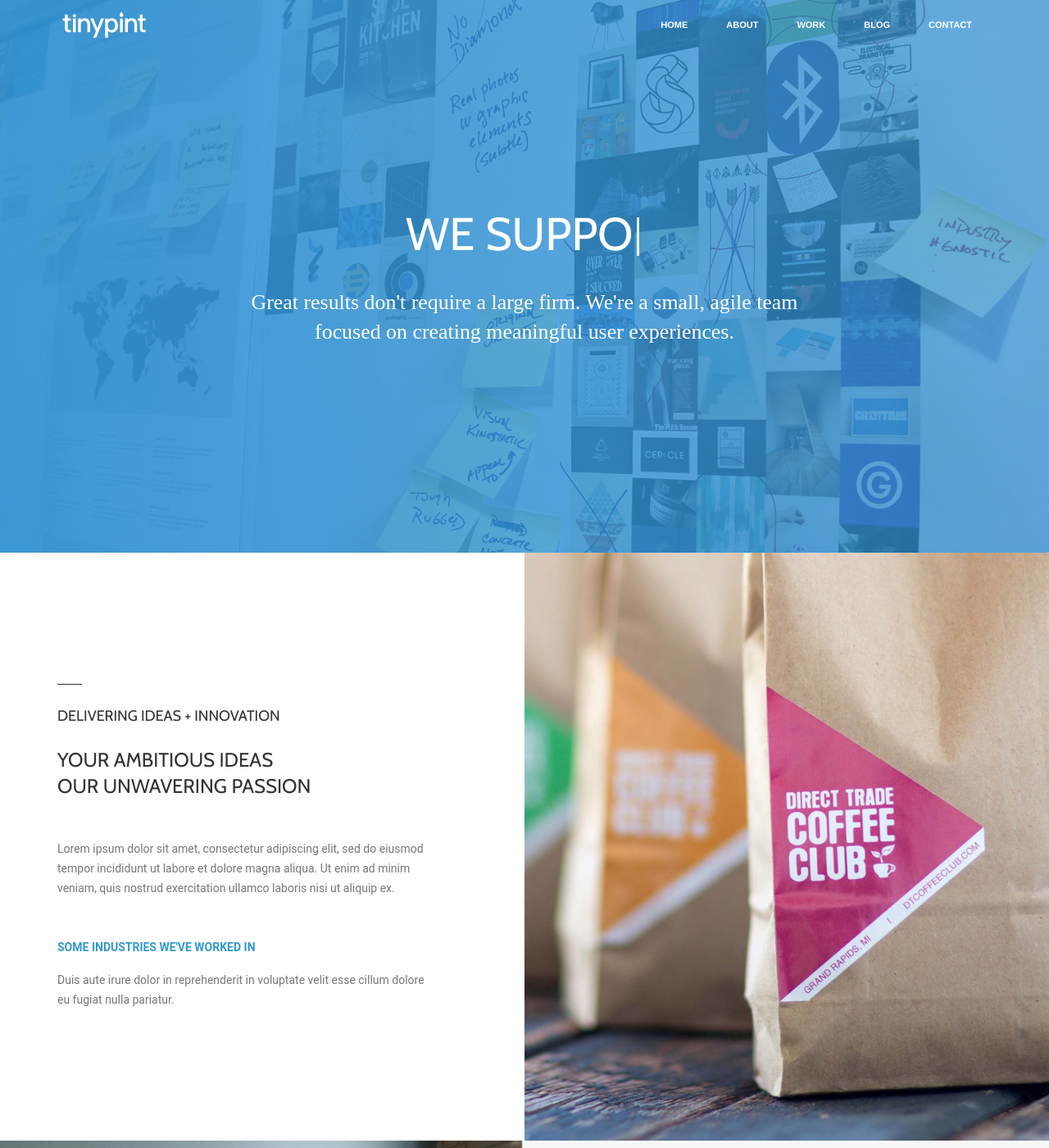
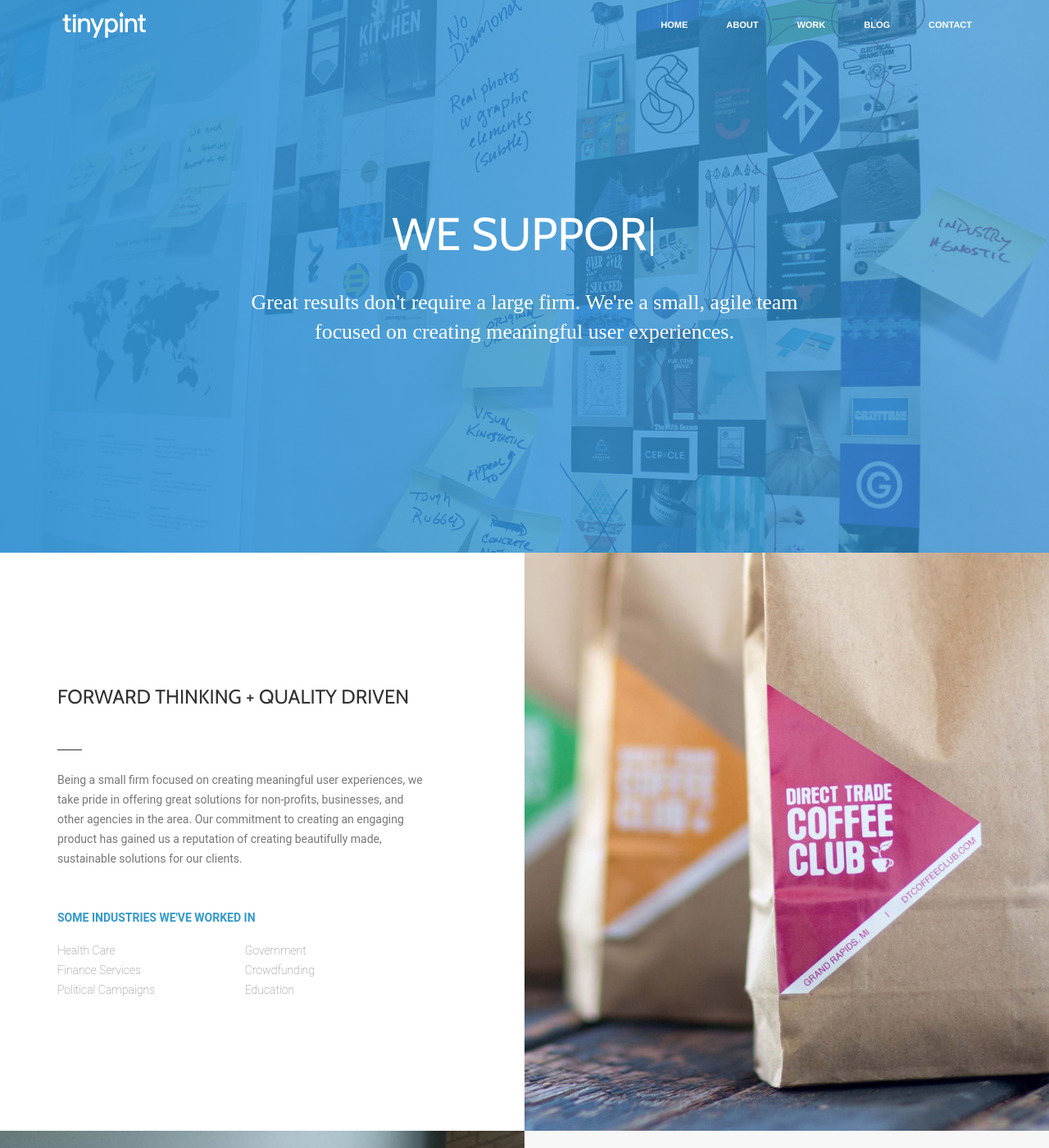
Before and after one commit to webnomads/tinypint.github.io, a Jekyll site: the page built from index.html, in a window 1280 px wide and 1400 px high. Shown: the whole window at 82% size. Built offline with Jekyll 4.4.1, drawn with Linux system fonts in a browser that asks for light colours; some web fonts are replaced; a style sheet for code colours, icons or effects is not loaded; some of the changed text lies outside the part shown.

Commit message:
Updated content for homepage

```diff
--- a/_sass/tinypint/_custom.scss
+++ b/_sass/tinypint/_custom.scss
@@ -1,5 +1,12 @@
 html, body{
   height:100%;
+}
+
+.row {
+  &.fluid {
+    margin-left: 0px;
+    margin-right: 0px;
+  }
 }
 
 svg {
--- a/index.html
+++ b/index.html
@@ -27,16 +27,28 @@ layout: default
     <div class="row">
       <div class="col-md-5 col-sm-7">
         <div class="text-block">
+          <h4>Forward thinking + quality driven</h4>
           <div class="detail-line"></div>
-          <h5>Delivering ideas + innovation</h5>
-          <h4>Your ambitious ideas<br> Our unwavering passion</h4>
           <p>
-            Lorem ipsum dolor sit amet, consectetur adipiscing elit, sed do eiusmod tempor incididunt ut labore et dolore magna aliqua. Ut enim ad minim veniam, quis nostrud exercitation ullamco laboris nisi ut aliquip ex.
+            Being a small firm focused on creating meaningful user experiences, we take pride in offering great solutions for non-profits, businesses, and other agencies in the area. Our commitment to creating an engaging product has gained us a reputation of creating beautifully made, sustainable solutions for our clients.
           </p>
           <span class="uppercase">Some industries we've worked in</span>
-          <p>
-            Duis aute irure dolor in reprehenderit in voluptate velit esse cillum dolore eu fugiat nulla pariatur.
-          </p>
+          <div class="row fluid">
+            <div class="col-md-6">
+              <ul>
+                <li>Health Care</li>
+                <li>Finance Services</li>
+                <li>Political Campaigns</li>
+              </ul>
+            </div>
+            <div class="col-md-6">
+              <ul>
+                <li>Government</li>
+                <li>Crowdfunding</li>
+                <li>Education</li>
+              </ul>
+            </div>
+          </div>
         </div>
       </div>
     </div>
@@ -55,10 +67,10 @@ layout: default
     <div class="row">
       <div class="col-md-5 col-sm-7 col-md-offset-7 col-sm-offset-5">
         <div class="text-block">
+          <h4>Making the most of technology</h4>
           <div class="detail-line"></div>
-          <h5>Delivering ideas + innovation</h5>
           <p>
-            At vero eos et accusamus et iusto odio dignissimos ducimus qui blanditiis praesentium voluptatum deleniti atque corrupti quos dolores et quas molestias excepturi sint occaecati cupiditate non provident, similique sunt in culpa qui officia deserunt mollitia animi, id est laborum et dolorum fuga. Et harum quidem rerum facilis est et expedita distinctio.
+            Our developers are insanely curious. Never satisfied with the “canned” option, we are dedicated to learning and mastering whatever solution is necessary for the project. We are always ready to use the next great technology and make your project better for it. Want the impossible? So do we. Let's make it happen.
           </p>
         </div>
       </div>
@@ -94,6 +106,29 @@ layout: default
 
 </section>
 
+<section class="image-block">
+  <div class="container">
+    <div class="row">
+      <div class="col-md-5 col-sm-7">
+        <div class="text-block">
+          <h4>Fair to the core</h4>
+          <div class="detail-line"></div>
+          <p>
+            We value what we do and know you will too. From small to large projects, our pricing is based on what we can do for you without breaking the bank. Our custom development goes anywhere from $5k to $50k, but is based on the project. That way, you know you are getting the most for your money with the least amount of risk. Balancing out the bottom line with the highest quality possible. It's what we're good at.
+          </p>
+        </div>
+      </div>
+    </div>
+  </div>
+
+  <div class="image-holder col-md-6 col-sm-4 pull-right">
+    <div class="background-image-holder">
+      <img alt="Slide Background" class="background-image" src="/img/work_dtc2.jpg">
+    </div>
+  </div>
+
+</section>
+
 <section class="hero-project">
   <div class="background-image-holder">
     <img alt="Slide Background" class="background-image" src="/img/client_reset-foundation_lg.jpg">
@@ -103,12 +138,12 @@ layout: default
     <div class="row">
       <div class="col-md-5 col-sm-7">
         <div class="text-block">
+          <h5 class="text-white">THE RESET FOUNDATION</h5>
           <div class="detail-line"></div>
-          <h5 class="text-white">THE RESET FOUNDATION</h5>
-          <h2 class="text-white">A positive new image, donation management &amp; a website for a great non-profit</h2>
+          <h2 class="text-white">A positive new image, a new website &amp; donation management for a deserving non-profit</h2>
         </div>
         <p class="text-white">
-          Sed ut perspiciatis unde omnis iste natus error sit voluptatem accusantium doloremque laudantium, totam rem aperiam
+          Dismantling the poverty to prison cycle by creating an alternative approach to prison - one focused on building lives and bettering communities.
         </p>
         <a class="text-link text-white" href="#">View the case study <i class="icon arrow_right"></i></a>
       </div>
```
